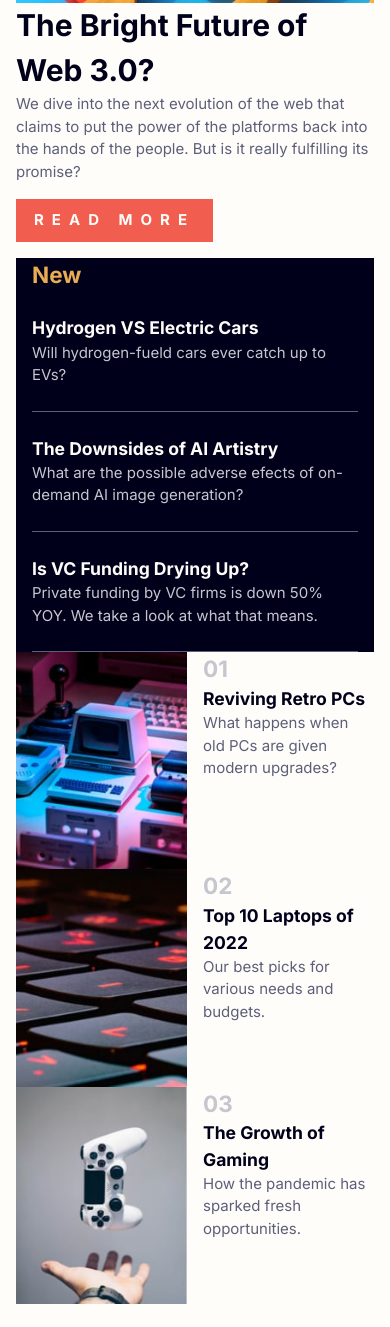
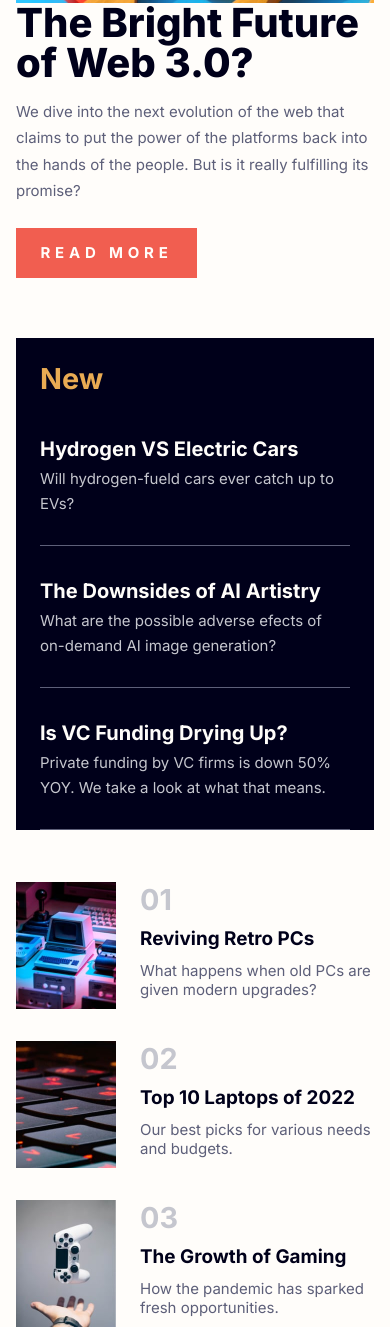
Before and after one commit to beanarine/fem-news-homepage, a website built with Vite: page index.html in a window 390 px wide. Shown: the part 391-1718 px from the top of the page. Before the commit the page ends 1695 px from the top, so only its background shows below. Built offline with nearby package versions, Linux system fonts and the light colour scheme.

Commit message:
Mobile styling draft complete

```diff
--- a/index.html
+++ b/index.html
@@ -3,7 +3,7 @@
   <head>
     <meta charset="utf-8" />
     <meta http-equiv="X-UA-Compatible" content="IE=edge" />
-    <title>News homepagey</title>
+    <title>News homepage</title>
     <meta name="description" content="" />
     <meta name="viewport" content="width=device-width, initial-scale=1" />
     <link rel="stylesheet" href="style.css" />
@@ -22,7 +22,7 @@
         </div>
         <nav class="navbar">
           <button class="menu mobile">
-            <img src="./public/images/icon-menu.svg" alt="Mobile menu button" />
+            <img src="./images/icon-menu.svg" alt="Mobile menu button" />
           </button>
           <ul>
             <li><a href="#">Home</a></li>
@@ -48,7 +48,7 @@
           </div>
         </div>
       </main>
-      <aside class="news accent" role="list">
+      <aside id="news" class="accent" role="list">
         <h2>New</h2>
         <div role="listitem">
           <a href="#">
@@ -77,34 +77,40 @@
           </a>
         </div>
       </aside>
-      <section class="popular" role="list">
+      <section id="popular" class="bait" role="list">
         <article role="listitem">
           <a href="#">
+            <div class="popular-article">
               <img src="/images/image-retro-pcs.jpg" alt="" />
               <div class="details">
                 <h2>01</h2>
-              <h3>Reviving Retro PCs</h3>
+                <h4>Reviving Retro PCs</h4>
                 <p>What happens when old PCs are given modern upgrades?</p>
+              </div>
             </div>
           </a>
         </article>
         <article role="listitem">
           <a href="#">
+            <div class="popular-article">
               <img src="/images/image-top-laptops.jpg" alt="" />
               <div class="details">
                 <h2>02</h2>
-              <h3>Top 10 Laptops of 2022</h3>
+                <h4>Top 10 Laptops of 2022</h4>
                 <p>Our best picks for various needs and budgets.</p>
+              </div>
             </div>
           </a>
         </article>
         <article role="listitem">
           <a href="#">
+            <div class="popular-article">
               <img src="/images/image-gaming-growth.jpg" alt="" />
               <div class="details">
                 <h2>03</h2>
-              <h3>The Growth of Gaming</h3>
+                <h4>The Growth of Gaming</h4>
                 <p>How the pandemic has sparked fresh opportunities.</p>
+              </div>
             </div>
           </a>
         </article>
--- a/style.css
+++ b/style.css
@@ -84,63 +84,79 @@ select {
   --neutral-600: hsl(236, 13%, 42%);
   --neutral-900: hsl(240, 100%, 5%);
 
-  --lm-background: var(--neutral-100);
-  --lm-h1-color: var(--neutral-900);
-  --lm-h2-color: var(--neutral-400);
-  --lm-h3-color: var(--neutral-900);
-  --lm-text-color: var(--neutral-600);
-  --lm-button-background-color: var(--primary-500);
-  --lm-button-text-color: var(--neutral-100);
+  --light-mode-background: var(--neutral-100);
+  --light-mode-h1-color: var(--neutral-900);
+  --light-mode-h2-color: var(--neutral-400);
+  --light-mode-h3-color: var(--neutral-900);
+  --light-mode-text-color: var(--neutral-600);
+  --light-mode-button-background-color: var(--primary-500);
+  --light-mode-button-text-color: var(--neutral-100);
 
-  --dm-background: var(--neutral-900);
-  --dm-h1-color: var(--neutral-100);
-  --dm-h2-color: var(--primary-300);
-  --dm-h3-color: var(--neutral-100);
-  --dm-text-color: var(--neutral-400);
-  --dm-button-background-color: var(--primary-500);
-  --dm-button-text-color: var(--neutral-100);
+  --dark-mode-background: var(--neutral-900);
+  --dark-mode-h1-color: var(--neutral-100);
+  --dark-mode-h2-color: var(--primary-300);
+  --dark-mode-h3-color: var(--neutral-100);
+  --dark-mode-text-color: var(--neutral-400);
+  --dark-mode-button-background-color: var(--primary-500);
+  --dark-mode-button-text-color: var(--neutral-100);
 
   --fs-500: 0.9375rem;
 
   --ff-main: 'Inter', sans-serif;
+
+  --fs-h1: 2.5rem;
+  --fs-h2: 1.8rem;
+  --fs-h3: 1.25rem;
+  --fs-h4: 1.18rem;
 }
 
 /* Default text and color styling */
 body {
-  background-color: var(--lm-background);
-  color: var(--lm-text-color);
+  background-color: var(--light-mode-background);
+  color: var(--light-mode-text-color);
   font-size: var(--fs-500);
   font-family: var(--ff-main);
   font-weight: 400;
   margin: 0 1rem;
+  line-height: 1.75;
 }
 
 h1 {
-  color: var(--lm-h1-color);
+  color: var(--light-mode-h1-color);
+  font-size: var(--fs-h1);
+  font-weight: 800;
+  line-height: 1;
 }
 
 h2 {
-  color: var(--lm-h2-color);
+  color: var(--light-mode-h2-color);
+  font-size: var(--fs-h2);
 }
 
 h3 {
-  color: var(--lm-h3-color);
+  color: var(--light-mode-h3-color);
+  font-size: var(--fs-h3);
+}
+
+h4 {
+  color: var(--light-mode-h3-color);
+  font-size: var(--fs-h4);
 }
 
 button {
-  background-color: var(--lm-button-background-color);
-  color: var(--lm-button-text-color);
+  background-color: var(--light-mode-button-background-color);
+  color: var(--light-mode-button-text-color);
 
   border-style: solid;
-  border-color: var(--lm-button-background-color);
+  border-color: var(--light-mode-button-background-color);
 
   text-transform: uppercase;
   font-weight: 700;
-  letter-spacing: 0.5rem;
+  letter-spacing: 0.3rem;
   word-spacing: 0;
 
-  margin: 1rem 0;
-  padding: 0.5rem 1rem;
+  margin: 0.5rem 0;
+  padding: 0.6rem 1.4rem;
 
   cursor: pointer;
 }
@@ -149,32 +165,40 @@ button {
   padding: 0;
 }
 
+.cta p {
+  margin: 1rem 0;
+}
+
 .accent {
-  background-color: var(--dm-background);
-  color: var(--dm-text-color);
+  display: grid;
+  background-color: var(--dark-mode-background);
+  color: var(--dark-mode-text-color);
+  margin: 3.25rem 0;
+}
+
+.accent > * {
+  margin: 0 1.5rem;
 }
 
 .accent h1 {
-  color: var(--dm-h1-color);
+  color: var(--dark-mode-h1-color);
 }
 
 .accent h2 {
-  color: var(--dm-h2-color);
+  color: var(--dark-mode-h2-color);
+  margin: 1rem 1.5rem 0 1.5rem;
 }
 
 .accent h3 {
-  color: var(--dm-h3-color);
-}
-
-.accent > * {
-  margin: 0 1rem;
+  color: var(--dark-mode-h3-color);
 }
 
 .accent div {
-  padding: 1.5rem 0;
+  padding: 1.75rem 0;
   border-bottom-style: solid;
   border-bottom-width: 1px;
   border-bottom-color: var(--neutral-600);
+  line-height: 1.7;
 }
 
 a {
@@ -186,7 +210,7 @@ header {
   display: grid;
   grid-template-columns: repeat(2, 1fr);
   align-items: center;
-  margin: 1rem 0;
+  margin: 1.5rem 0;
 }
 
 nav {
@@ -202,7 +226,7 @@ nav {
 .navbar button {
   background: none;
   border: none;
-  color: var(--lm-h1-color);
+  color: var(--light-mode-h1-color);
 }
 
 .navbar ul li {
@@ -213,10 +237,21 @@ nav {
   display: none;
 }
 
-.popular article a {
+.bait {
   display: grid;
-  grid-template-columns: repeat(2, 1fr);
-  grid-gap: 1rem;
+  grid-template-rows: repeat(3, 1fr);
+  row-gap: 2rem;
+}
+
+.popular-article {
+  display: grid;
+  grid-template-columns: 100px auto;
+  column-gap: 1.5rem;
+}
+
+.details {
+  display: grid;
+  line-height: normal;
 }
 
 @media (min-width: 686px) {
```
Lines whose indentation alone changed are shown as unchanged.
